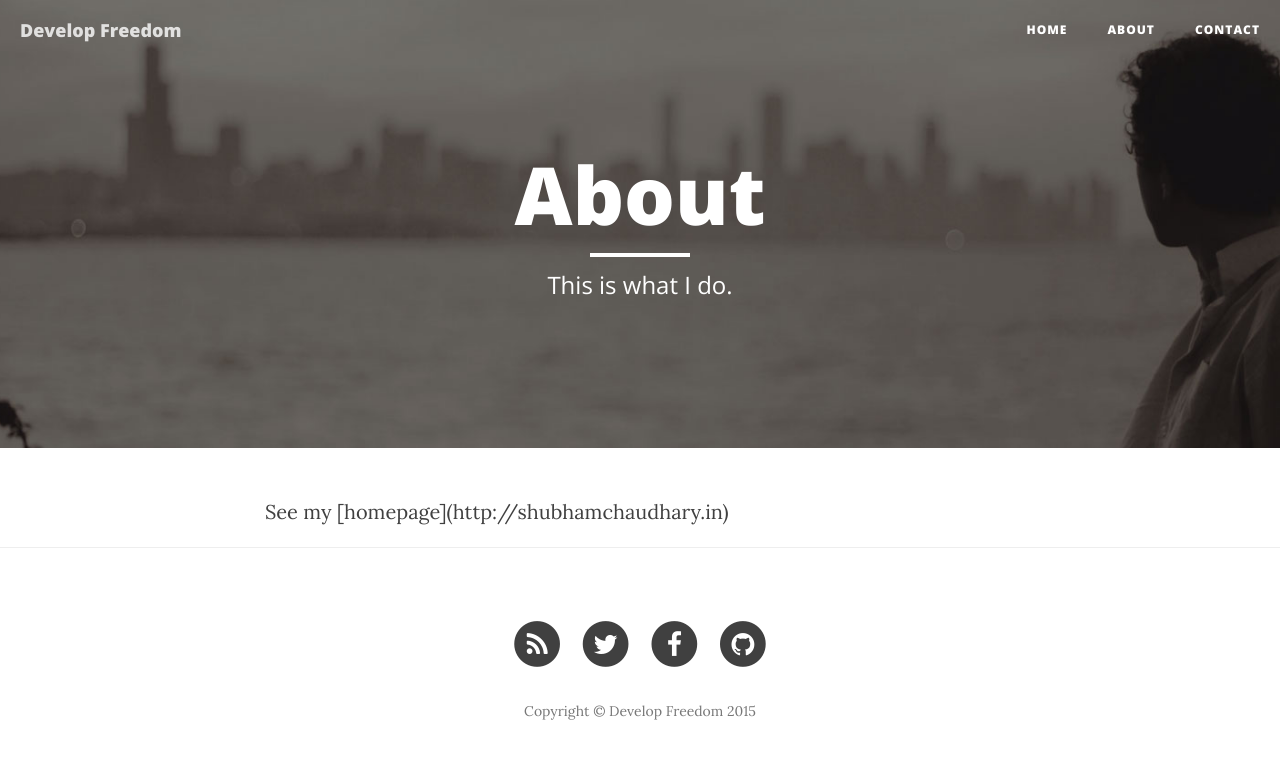
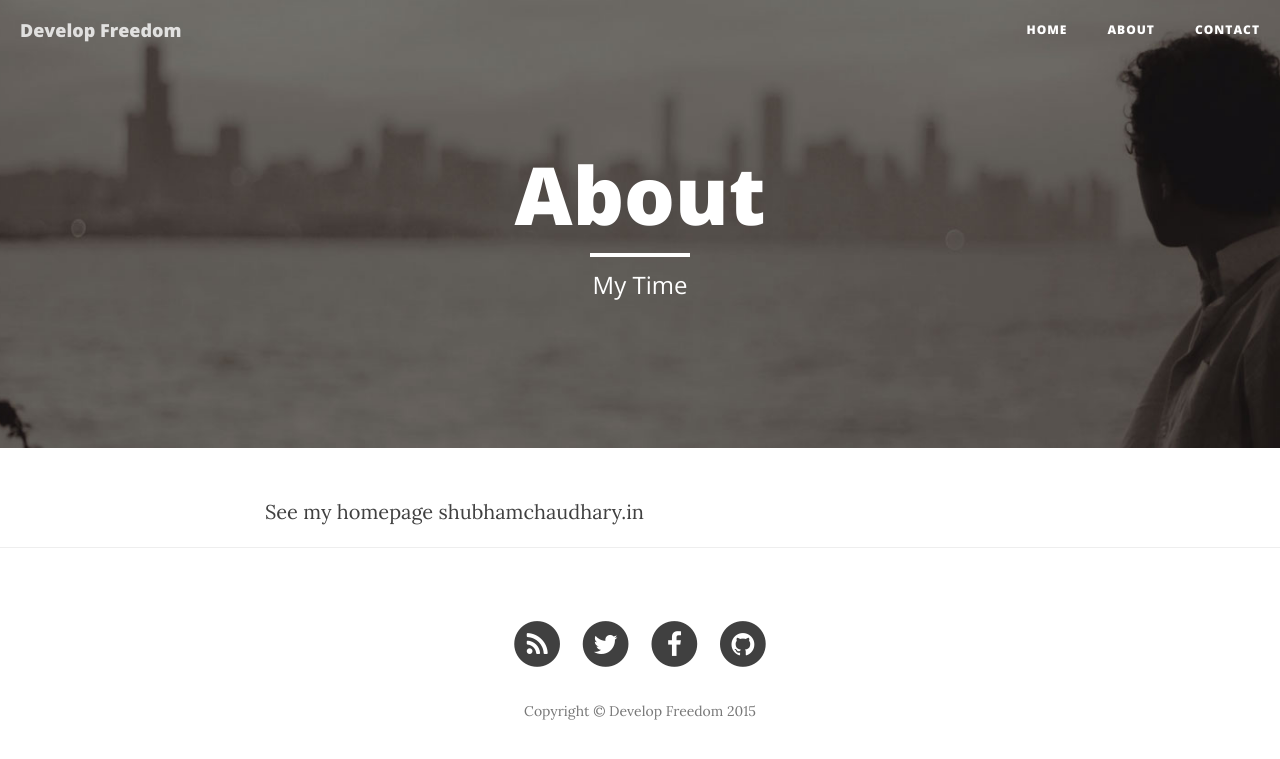
Before and after one commit to ylogx/blog, a Jekyll site: the page built from about.html, in a window 1280 px wide. Shown: the top 759 px of the page. Built offline with Jekyll 4.4.1, drawn with Linux system fonts in a browser that asks for light colours; nearby versions of some CDN libraries.

Commit message:
Fix link in about."html"

```diff
--- a/about.html
+++ b/about.html
@@ -1,8 +1,8 @@
 ---
 layout: page
 title: "About"
-description: "This is what I do."
+description: "My Time"
 header-img: "img/about-bg.jpg"
 ---
 
-See my [homepage](http://shubhamchaudhary.in)
+See my homepage <a href="http://shubhamchaudhary.in">shubhamchaudhary.in</a>
```
